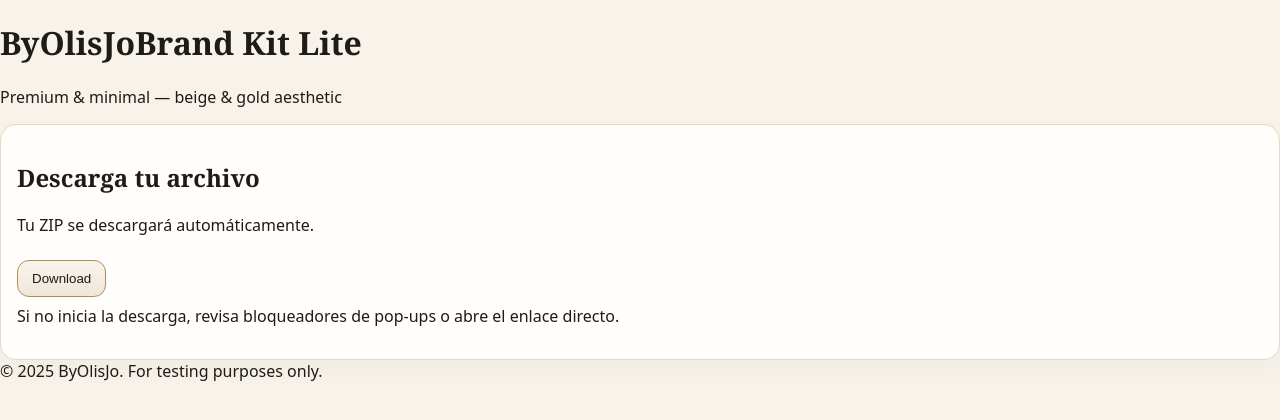
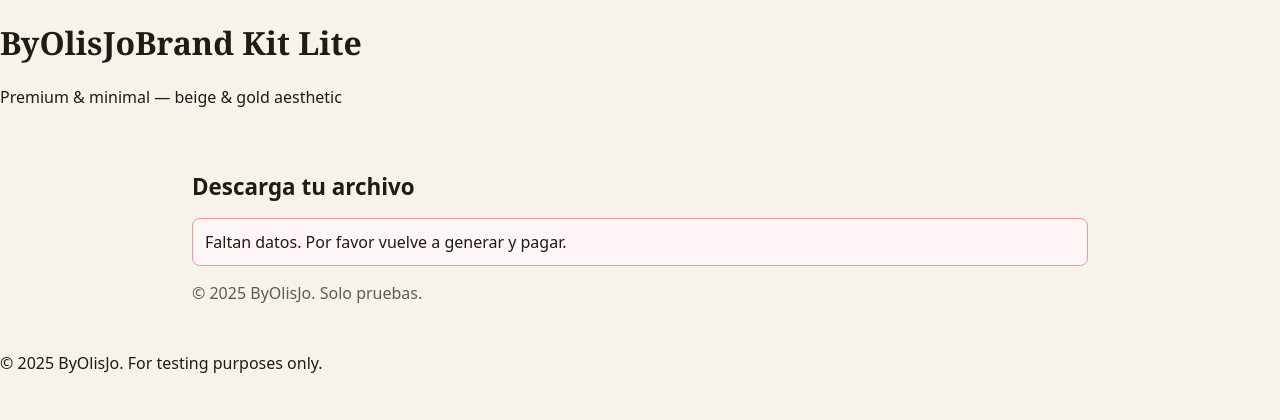
Before and after one commit to infobyolisjo-cpu/mi-primer-proyecto, a Next.js app: page /download in a window 1280 px wide. Shown: the top 420 px of the page. Built offline with nearby package versions, Linux system fonts and the light colour scheme.

Commit message:
Feat(download):mostrar mensaje bilingues y manejo de idioma desde parametros de URL

```diff
--- a/app/download/page.tsx
+++ b/app/download/page.tsx
@@ -1,50 +1,67 @@
 'use client';
 
+import { useEffect, useMemo } from 'react';
 import { useSearchParams } from 'next/navigation';
-
-const copy = {
-  es: {
-    title: 'Descarga tu archivo',
-    auto: 'Tu ZIP se descargará automáticamente.',
-    fail: 'Faltan datos. Por favor vuelve a generar y pagar.',
-    tip: 'Si no inicia la descarga, revisa bloqueadores de pop-ups o abre el enlace directo.',
-  },
-  en: {
-    title: 'Download your file',
-    auto: 'Your ZIP will download automatically.',
-    fail: 'Missing data. Please go back, generate and pay.',
-    tip: 'If it does not start, check pop-up blockers or open the direct link.',
-  },
-};
+import { normalizeLang, t } from '@/lib/i18n';
 
 export default function DownloadPage() {
   const params = useSearchParams();
-  const lang = (params.get('lang') === 'en' ? 'en' : 'es') as 'es' | 'en';
-  const t = copy[lang];
+
+  const lang = normalizeLang(params.get('lang'));
+  const copy = useMemo(() => t(lang), [lang]);
 
   const file = params.get('file') || 'brand-kit-lite.zip';
-  const hasData = !!file;
+  const hasData = Boolean(params.get('file'));
+
+  // Auto-descarga si hay datos
+  useEffect(() => {
+    if (!hasData) return;
+    const a = document.createElement('a');
+    a.href = `/api/zip?file=${encodeURIComponent(file)}`; // tu endpoint ZIP
+    a.download = file;
+    document.body.appendChild(a);
+    a.click();
+    a.remove();
+  }, [hasData, file]);
 
   return (
-    <main>
-      <div className="card">
-        <h2 className="font-serif text-xl mb-2">{t.title}</h2>
-        {!hasData ? (
-          <div className="badge" style={{ borderColor: '#c55', color: '#c55' }}>
-            {t.fail}
-          </div>
-        ) : (
-          <>
-            <p className="text-sm opacity-70">{t.auto}</p>
-            <a href={`/api/zip?file=${encodeURIComponent(file)}`} download>
-              <button style={{ marginTop: 8 }}>Download</button>
-            </a>
-            <p className="text-sm opacity-70" style={{ marginTop: 8 }}>
-              {t.tip}
-            </p>
-          </>
-        )}
-      </div>
+    <main style={{ padding: '2rem', maxWidth: 960, margin: '0 auto' }}>
+      <h1 style={{ fontSize: '1.4rem', marginBottom: 10 }}>{copy.download.title}</h1>
+
+      {hasData ? (
+        <>
+          <p>{copy.download.auto}</p>
+          <p style={{ marginTop: 6, opacity: 0.8 }}>{copy.download.tip}</p>
+          <a
+            href={`/api/zip?file=${encodeURIComponent(file)}`}
+            download={file}
+            style={{
+              display: 'inline-block',
+              marginTop: 14,
+              border: '1px solid #ccc',
+              padding: '8px 12px',
+              borderRadius: 8,
+            }}
+          >
+            {copy.download.direct}
+          </a>
+        </>
+      ) : (
+        <p
+          style={{
+            border: '1px solid #e99',
+            padding: 12,
+            borderRadius: 8,
+            background: '#fff7f7',
+          }}
+        >
+          {copy.download.fail}
+        </p>
+      )}
+
+      <p style={{ marginTop: 16, opacity: 0.7 }}>
+        © 2025 ByOlisJo. {lang === 'es' ? 'Solo pruebas.' : 'For testing purposes only.'}
+      </p>
     </main>
   );
 }
```
